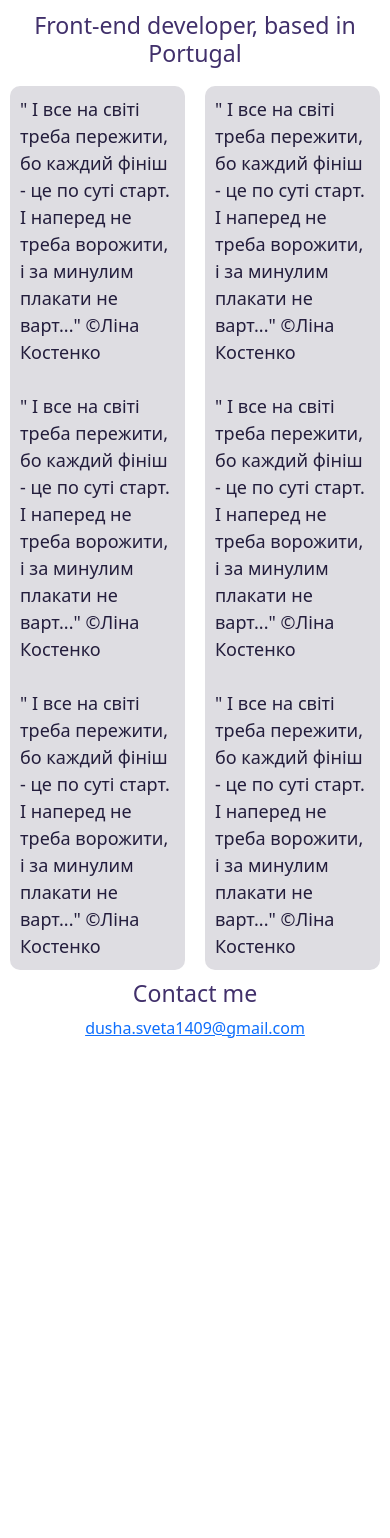
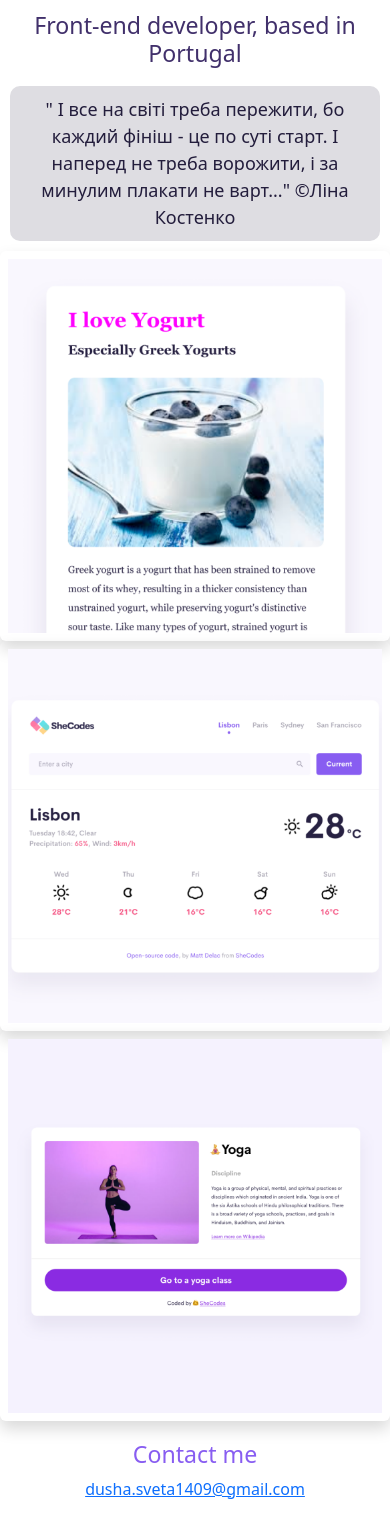
Before and after one commit to DuxSv/AboutMe, a plain HTML site: page about-me.html in a window 390 px wide. Shown: the part 154-1692 px from the top of the page. Before the commit the page ends 1254 px from the top, so only its background shows below. Drawn offline with nearby package versions, Linux system fonts and the light colour scheme.

Commit message:
add images and responsive grids in about-me

```diff
--- a/about-me.html
+++ b/about-me.html
@@ -36,7 +36,9 @@
         <div class="collapse navbar-collapse" id="navbarNav">
           <ul class="navbar-nav">
             <li class="nav-item">
-              <a class="nav-link active" aria-current="page" href="index.html">Home</a>
+              <a class="nav-link active" aria-current="page" href="index.html"
+                >Home</a
+              >
             </li>
             <li class="nav-item">
               <a class="nav-link" href="about-me.html">About me</a>
@@ -52,32 +54,26 @@
     <h1>About me</h1>
     <h3>Front-end developer, based in Portugal</h3>
     <div class="about-text">
-    <p>
-      " І все на світі треба пережити, бо каждий фініш - це по суті старт. І
-      наперед не треба ворожити, і за минулим плакати не варт..." ©Ліна Костенко
-      </br>
-      </br>
-      " І все на світі треба пережити, бо каждий фініш - це по суті старт. І
-       наперед не треба ворожити, і за минулим плакати не варт..." ©Ліна Костенко
-      </br>
-      </br>
-      " І все на світі треба пережити, бо каждий фініш - це по суті старт. І
-      наперед не треба ворожити, і за минулим плакати не варт..." ©Ліна Костенко
-    </p>
-    <p>
-      " І все на світі треба пережити, бо каждий фініш - це по суті старт. І
-      наперед не треба ворожити, і за минулим плакати не варт..." ©Ліна Костенко
-      </br>
-      </br>
-      " І все на світі треба пережити, бо каждий фініш - це по суті старт. І
-       наперед не треба ворожити, і за минулим плакати не варт..." ©Ліна Костенко
-      </br>
-      </br>
-      " І все на світі треба пережити, бо каждий фініш - це по суті старт. І
-      наперед не треба ворожити, і за минулим плакати не варт..." ©Ліна Костенко
-    </p>
-  </div>
-    <h3 id="contact-me">Contact me</h3>
+      <p>
+        " І все на світі треба пережити, бо каждий фініш - це по суті старт. І
+        наперед не треба ворожити, і за минулим плакати не варт..." ©Ліна
+        Костенко
+      </p>
+    </div>
+
+    <div class="row">
+      <div class="col-sm-4">
+        <img src="img/yogurt.png" class="img-fluid p-2 shadow rounded" />
+      </div>
+      <div class="col-sm-4">
+        <img src="img/weather.png" class="img-fluid p-2 shadow rounded" />
+      </div>
+      <div class="col-sm-4">
+        <img src="img/yoga.png" class="img-fluid p-2 shadow rounded" />
+      </div>
+    </div>
+
+    <h3 class="contact-me">Contact me</h3>
     <a href="mailto:dusha.sveta1409@gmail.com">dusha.sveta1409@gmail.com</a>
   </body>
 </html>
--- a/src/style.css
+++ b/src/style.css
@@ -47,8 +47,9 @@ h2 {
   text-decoration: none;
   text-transform: capitalize;
 }
-.contact {
+.contact-me {
   color: var(--title-color);
+  margin-top: 20px;
 }
 .about {
   color: white;
@@ -58,7 +59,7 @@ h2 {
 .about-text {
   display: flex;
   justify-content: space-between;
-  text-align: left;
+  text-align: lcenter;
 }
 p {
   color: var(--main-color);
```
